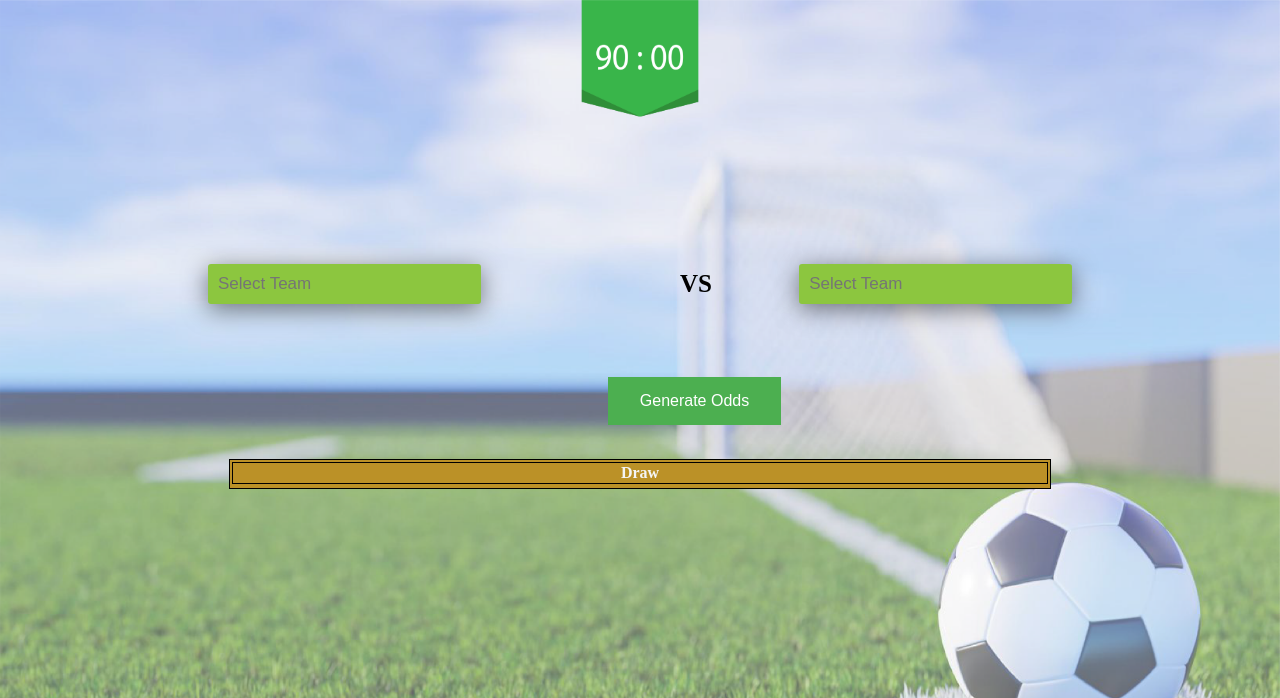
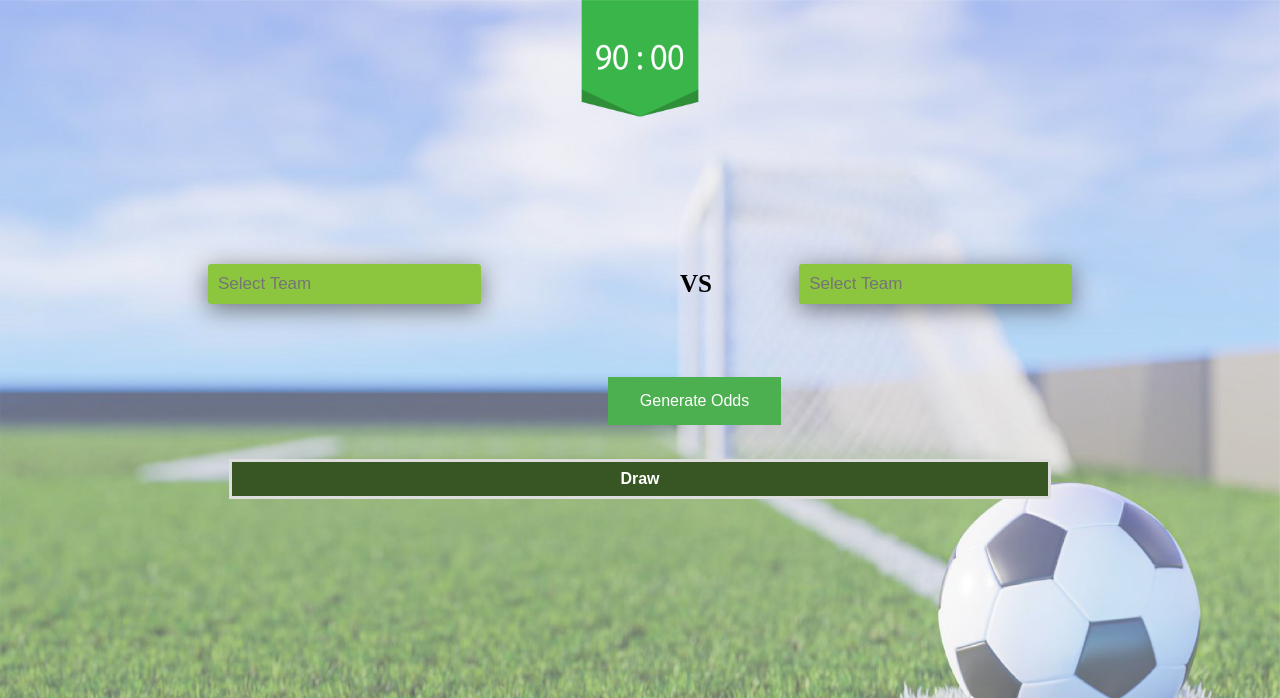
Before and after one commit to puskr99/eplPredictions-Machine-Learning, a Flask app: template eplPrediction/templates/index.html in a window 1280 px wide. Shown: the top 698 px of the page. Run offline with Flask 2, Linux system fonts and the light colour scheme; the template is opened without the code that fills it: most values are stand-ins (such as "Sample title", 1, 10 or a date in 2020); lists and menus that the app fills with data are empty; parts of the project's set-up code (start-up, migrations or seed data) failed here and were passed over.

Commit message:
Add files via upload

```diff
--- a/eplPrediction/templates/index.html
+++ b/eplPrediction/templates/index.html
@@ -2,13 +2,31 @@
 <html lang="en">
   <head>
     <style>
-      table, th, td {
-        border:1px solid black;
+      table{
+        font-family: sans-serif;
+        border-collapse: collapse;
+        width: 80%;
+      }
+            td,th {
+        border: 3px solid #ddd;
+      padding: 10px;
+      }
+      th{
+        padding-top: 8px;
+        padding-bottom: 8px;
         text-align: center;
-        font-weight: bolder;
-        color: whitesmoke;
-        background-color: rgb(187, 145, 39);
+        background-color: #385623;
+        color: white;
+        width: 12%;
       }
+      td{
+  padding-top: 8px;
+  padding-bottom: 8px;
+  text-align: center;
+  background-color: #538135;
+  color: white;
+}
+
       </style>
     <meta charset="UTF-8" />
     <meta http-equiv="X-UA-Compatible" content="IE=edge" />
```
